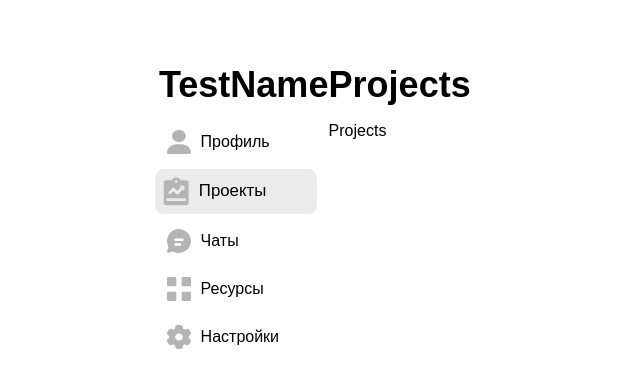
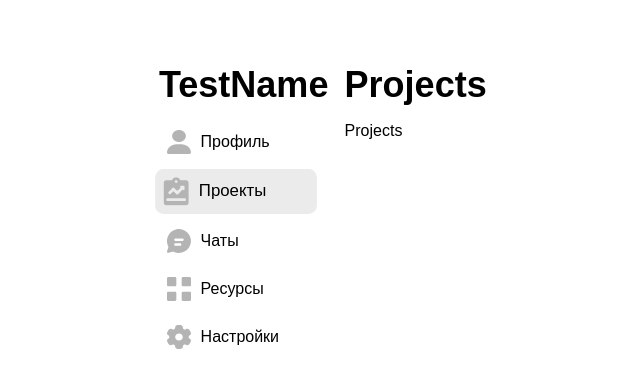
Before and after one commit to GustavoGus0/StartUp-Frontend, a React (Vite) app: page / in a window 1280 px wide. Shown: the top 388 px of the page, without its empty margins (97-737 px from the left). Built offline with nearby package versions, Linux system fonts and the light colour scheme.

Commit message:
Created mixins file and used first mixin

```diff
--- a/src/pages/Resources/index.module.scss
+++ b/src/pages/Resources/index.module.scss
@@ -1,4 +1,5 @@
 @use '../../styles/vars' as *;
+@use '../../styles/mixins' as *;
 
 .list {
   display: flex;
@@ -14,13 +15,7 @@
       width: 100%;
       height: 100%;
       padding: 1rem;
-      background-color: $linkBackgroundColorLT;
-      color: $linkTextColorLT;
-      border-radius: $linkBorderRadius;
-
-      &:hover {
-        background-color: $linkHoverBackgroundColorLT;
-      }
+      @include linkHover;
     }
   }
 }
--- /dev/null
+++ b/src/styles/_mixins.scss
@@ -0,0 +1,13 @@
+@use './vars' as *;
+
+@mixin linkHover {
+  background-color: $linkBackgroundColorLT;
+  color: $linkTextColorLT;
+  border-radius: $linkBorderRadius;
+  transition: $linkDefaultTransition;
+
+  &:hover {
+    background-color: $linkHoverBackgroundColorLT;
+    scale: 1.05;
+  }
+}
--- a/src/styles/_vars.scss
+++ b/src/styles/_vars.scss
@@ -5,7 +5,7 @@ $textColorLT: rgb(0 0 0);
 $defaultFontSize: 16px;
 $defaultFontFamily: 'Onest', 'Arial', sans-serif;
 $browserPageWidth: 60%;
-$menuToMainContentGap: 1rem;
+$menuToMainContentGap: 2rem;
 $marginFromTopOfPage: 4rem;
 
 // HEADER
@@ -21,12 +21,14 @@ $linkFontSize: 1rem;
 $linkBorderRadius: 0.5em;
 $linkBackgroundColorLT: rgb(255 255 255);
 $linkHoverBackgroundColorLT: rgb(235 235 235);
+$linkHoverScale: 1.05;
 $linkTextColorLT: rgb(0 0 0);
-$resourcesLinksGap: 1rem;
+$linkDefaultTransition: 0.1s ease-in-out;
 
 // MAIN CONTENT
 $mainContentWidth: 100%;
 $segmentMarginTop: 1rem;
+$resourcesLinksGap: 1rem;
 
 // BUTTONS
 $backButtonSize: 2.5em;
```
